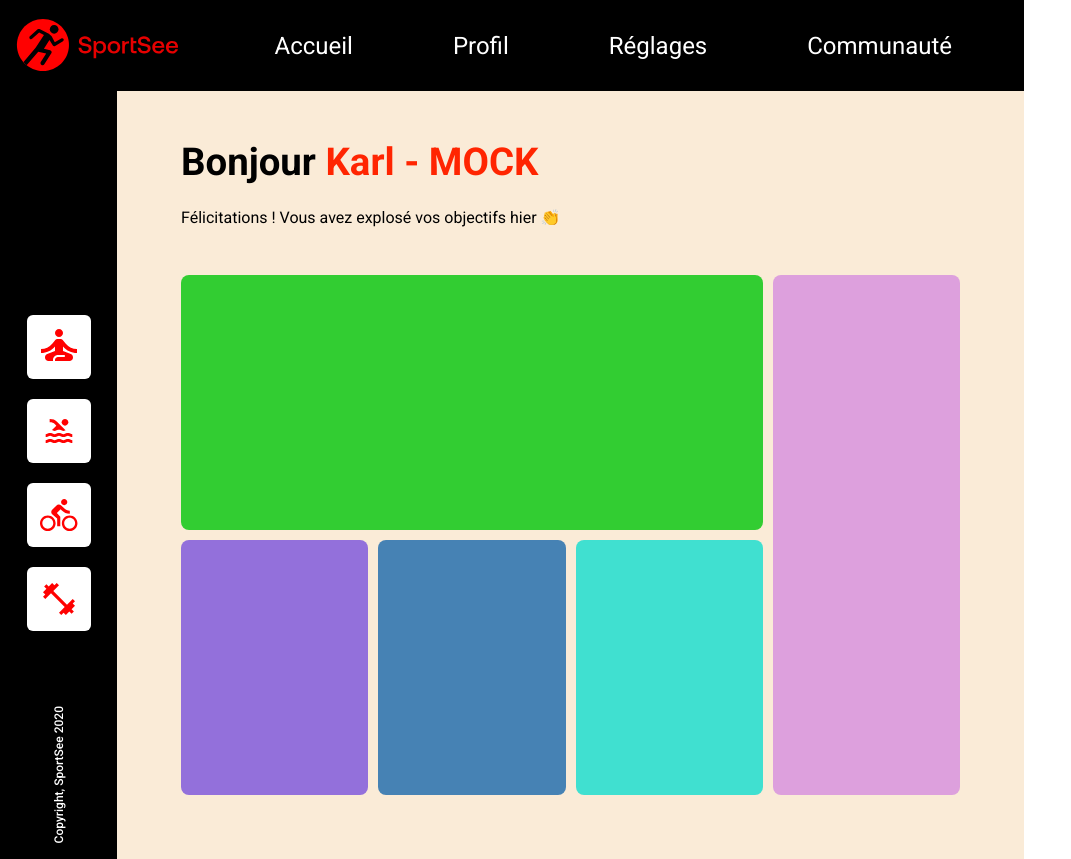
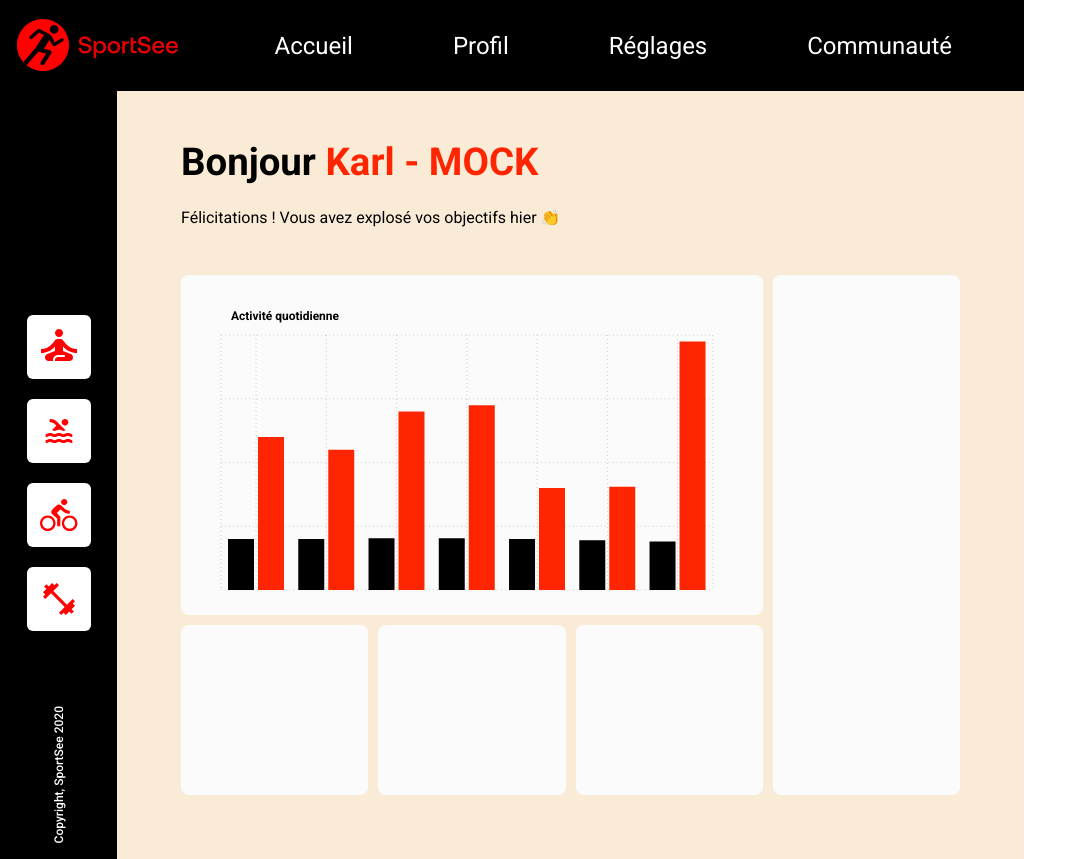
Before and after one commit to Daganx/SportSee, a React (Create React App) app in the folder sportsee-front/: page /profile/12 in a window 1280 px wide. Shown: the whole page, without its empty margins (0-1071 px from the left). Built offline with nearby package versions, Linux system fonts and the light colour scheme.

Commit message:
Adding BarChart

```diff
--- a/sportsee-front/package.json
+++ b/sportsee-front/package.json
@@ -11,10 +11,11 @@
     "react-dom": "^18.3.1",
     "react-router-dom": "^6.23.1",
     "react-scripts": "5.0.1",
+    "recharts": "^2.12.7",
     "web-vitals": "^2.1.4"
   },
   "scripts": {
-    "start": "react-scripts start",
+    "start": "HOST=0.0.0.0 react-scripts start",
     "build": "react-scripts build",
     "test": "react-scripts test",
     "eject": "react-scripts eject"
--- a/sportsee-front/src/components/BarChart/BarChart.js
+++ b/sportsee-front/src/components/BarChart/BarChart.js
@@ -0,0 +1,41 @@
+import React from "react";
+import {
+  BarChart,
+  Bar,
+  Tooltip,
+  ResponsiveContainer,
+  CartesianGrid
+} from "recharts";
+
+const BarChartComponent = ({ data }) => {
+  return (
+    <ResponsiveContainer width="100%" height={300}>
+      <BarChart
+        data={data}
+        margin={{
+          top: 40,
+          right: 30,
+          left: 20,
+          bottom: 5,
+        }}
+
+      >
+        <text
+          x="30px"
+          y="25px"
+          style={{ fontSize: 12, fontWeight: "bold", fill: "#000000" }}
+        >
+          Activité quotidienne
+        </text>
+        <Tooltip />
+        <CartesianGrid strokeDasharray="1 3" />
+
+
+        <Bar dataKey="kilogram" name="Poids (kg)" fill="#000000" />
+        <Bar dataKey="calories" name="Calories brûlées (kCal)" fill="#ff2501" />
+      </BarChart>
+    </ResponsiveContainer>
+  );
+};
+
+export default BarChartComponent;
--- a/sportsee-front/src/pages/Profile/Profile.js
+++ b/sportsee-front/src/pages/Profile/Profile.js
@@ -7,6 +7,7 @@ import {
   getUserPerformance,
 } from "../../services/api.js";
 import "./profile.css";
+import BarChartComponent from "../../components/BarChart/BarChart.js";
 
 const Profile = () => {
   const { id } = useParams();
@@ -48,13 +49,15 @@ const Profile = () => {
         <h2>Félicitations ! Vous avez explosé vos objectifs hier 👏</h2>
       </header>
       <section className="main-content">
-        <section className="bar-chart">{/* CALL DE BAR CHART */}</section>
+        <section className="bar-chart">
+          <BarChartComponent data={userActivity.sessions} />
+        </section>
         <section className="line-chart">{/* CALL DE LINE CHART */}</section>
         <section className="radar-chart">{/* CALL DE RADAR CHART */}</section>
         <section className="radial-bar-chart">
           {/* CALL DE RADIAL BAR CHART */}
         </section>
-        <section className="sidecard">{/* CALL DE SIDECARD */}</section>
+        <section className="sidecard">{/* CALL DE SIDE CARD */}</section>
       </section>
     </section>
   );
--- a/sportsee-front/src/pages/Profile/profile.css
+++ b/sportsee-front/src/pages/Profile/profile.css
@@ -32,35 +32,35 @@
 
 .bar-chart {
   grid-area: bar-chart;
-  background-color: #32cd32; /* green */
+  background-color: #FBFBFB;
   padding: 20px;
   border-radius: 8px;
 }
 
 .line-chart {
   grid-area: line-chart;
-  background-color: #9370db; /* purple */
+  background-color: #FBFBFB;
   padding: 20px;
   border-radius: 8px;
 }
 
 .radar-chart {
   grid-area: radar-chart;
-  background-color: #4682b4; /* blue */
+  background-color: #FBFBFB;
   padding: 20px;
   border-radius: 8px;
 }
 
 .radial-bar-chart {
   grid-area: radial-bar-chart;
-  background-color: #40e0d0; /* turquoise */
+  background-color: #FBFBFB;
   padding: 20px;
   border-radius: 8px;
 }
 
 .sidecard {
   grid-area: sidecard;
-  background-color: #dda0dd; /* plum */
+  background-color: #FBFBFB;
   padding: 20px;
   border-radius: 8px;
 }
```
Also changed, not shown: 2 other files (tests, documents, lock files or other folders).
